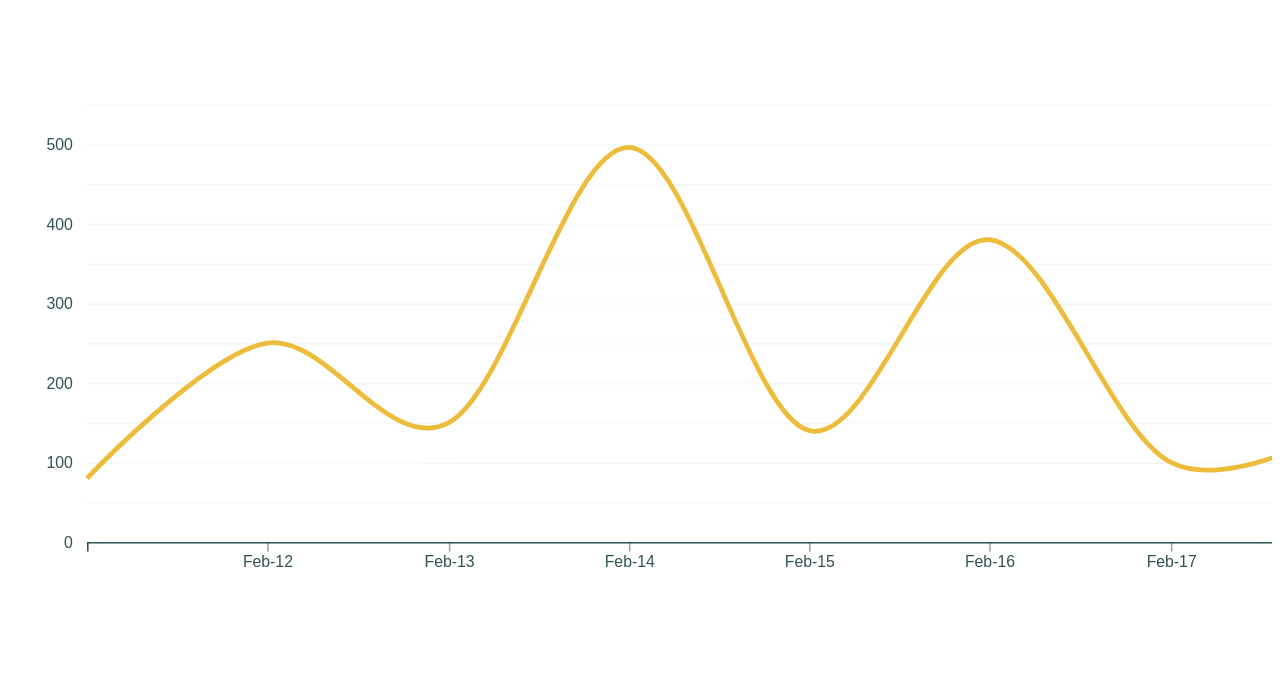
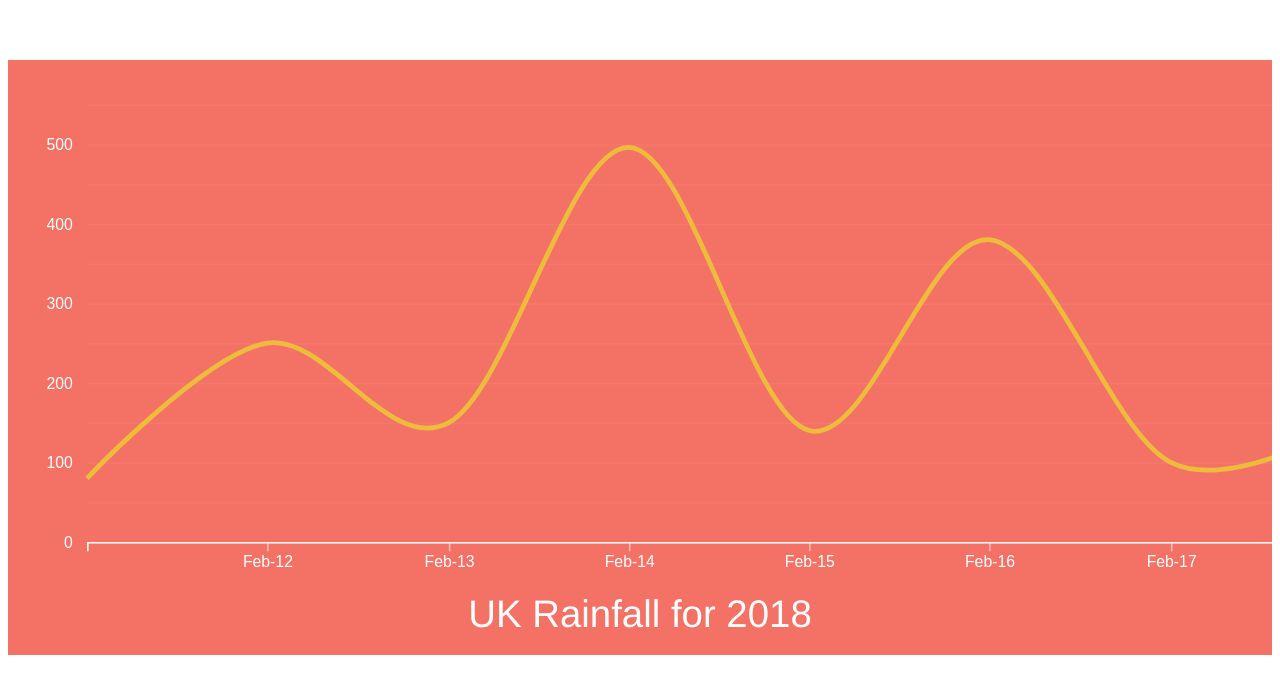
Before and after one commit to keerthi-olm/vue-lineChart, a Vue app: page / in a window 1280 px wide. Shown: the top 694 px of the page. Built offline with nearby package versions, Linux system fonts and the light colour scheme.

Commit message:
Tidied look and feel

```diff
--- a/src/App.vue
+++ b/src/App.vue
@@ -23,7 +23,8 @@ export default {
   -webkit-font-smoothing: antialiased;
   -moz-osx-font-smoothing: grayscale;
   text-align: center;
-  color: #325252;
+  color: #fff;
   margin-top: 60px;
+  background-color: #f47166;
 }
 </style>
--- a/src/components/axis.vue
+++ b/src/components/axis.vue
@@ -29,6 +29,7 @@ export default {
         // d3.select(node).call(this.scales());
         d3.select(node).call(this.scales);
 
+
     }
 }
 </script>
--- a/src/components/linechart.vue
+++ b/src/components/linechart.vue
@@ -4,8 +4,8 @@ Good example here bar chart ---[ https://stackoverflow.com/questions/48726636/dr
 
 -->
 
-<template>
-  <svg width="100%" height="100%" viewBox="0 0 800 400"
+<template><div>
+  <svg width="100%" height="100%" viewBox="0 0 800 330"
   preserveAspectRatio="xMidYMid meet">
 
     <g class='lineChart' v-bind:transform="translate">
@@ -16,6 +16,8 @@ Good example here bar chart ---[ https://stackoverflow.com/questions/48726636/dr
     </g>
 
   </svg>
+  <p class='text' > {{chartDefaults.title}}</p>
+</div>
 </template>
 
 <script>
@@ -58,9 +60,10 @@ export default {
                 width: 800,
                 height: 300,
                 chartId: 'linechart-vue',
+                title: 'UK Rainfall for 2018',
                 margin: {
                     top: 5,
-                    right: 50,
+                    right: 5,
                     bottom: 15,
                     left: 50
                 },
@@ -157,7 +160,7 @@ export default {
 <!-- css loaderhttps://vue-loader.vuejs.org/guide/scoped-css.html#mixing-local-and-global-styles -->
 <style>
 
-text {color : #325252; }
+text {color: #fff;}
 
 path.line  {fill: none;
   stroke: #ecbc3a;
@@ -170,7 +173,7 @@ path.line  {fill: none;
 /*Some fancy animation to draw chart*/
 svg .lineChart>path {
   stroke: #ecbc3a;
-  fill: white;
+
   stroke-width: 3;
   stroke-dasharray: 4813.713;
   stroke-dashoffset: 4813.713;
@@ -186,12 +189,20 @@ svg .lineChart>path {
 }
 @keyframes draw {
   85% {
-    fill: transparent;
+
   }
   100% {
     stroke-dashoffset: 0;
-    fill: transparent
+
   }
 }
+.text {
+  display: inline-block;
+  font-size:3vw;
+  margin: 0.5vw 0 1.5vw;
+}
 
+svg {
+  background-color: #f47166;
+}
 </style>
```
